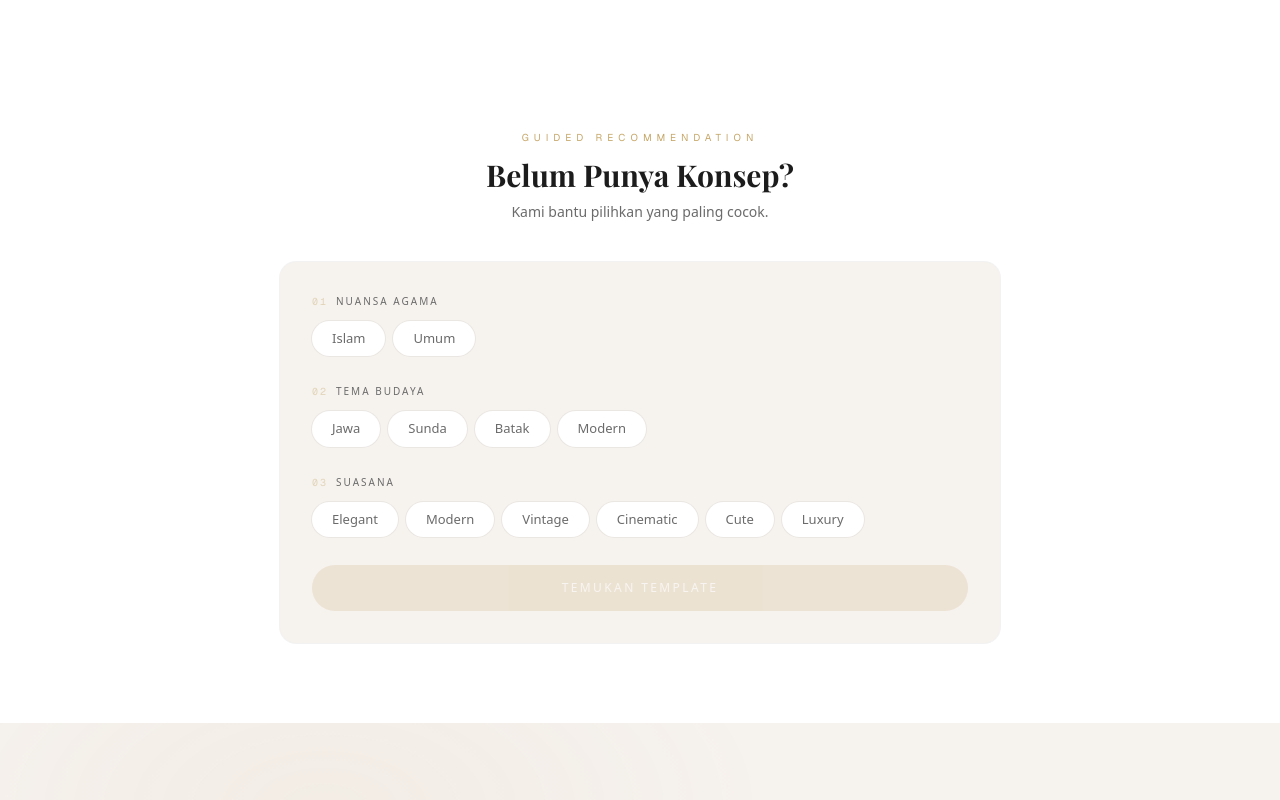
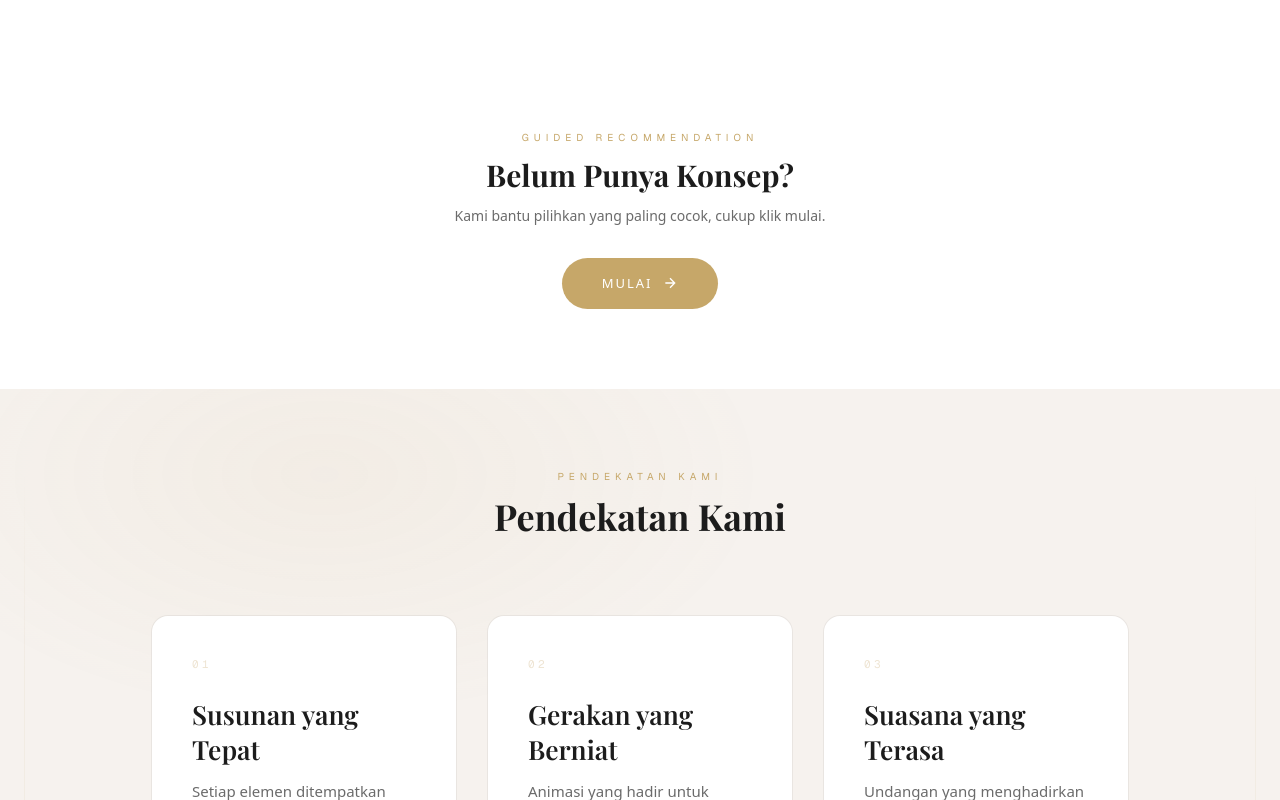
Before and after one commit to anisafitriaalprianti/undangannauka, a Next.js app: page / in a window 1280 px wide. Shown: the part 1660-2460 px from the top of the page. Built offline with nearby package versions, Linux system fonts and the light colour scheme.

Commit message:
feat: AI Finder step-by-step flow — idle/step/result phases

```diff
--- a/src/components/sections/AIFinder.tsx
+++ b/src/components/sections/AIFinder.tsx
@@ -4,40 +4,85 @@ import { motion, AnimatePresence } from 'framer-motion';
 import { useState } from 'react';
 
 const slowEase = [0.16, 1, 0.3, 1];
+const cinematicEase = [0.25, 0.46, 0.45, 0.94];
 
-const tones = ['Islam', 'Umum'];
-const cultures = ['Jawa', 'Sunda', 'Batak', 'Modern'];
-const vibes = ['Elegant', 'Modern', 'Vintage', 'Cinematic', 'Cute', 'Luxury'];
+const steps = [
+  {
+    number: '01',
+    question: 'Kata kata apa yang mau kamu pakai?',
+    options: ['Islam', 'Umum'],
+  },
+  {
+    number: '02',
+    question: 'Tema adat apa yang kamu mau pakai?',
+    options: ['Jawa', 'Sunda', 'Batak', 'Betawi', 'Bali', 'China', 'Jepang', 'Minimal Adat'],
+  },
+  {
+    number: '03',
+    question: 'Vibes apa yang kamu suka?',
+    options: ['Cinematic', 'Modern', 'Vintage', 'Black & White', 'Luxury', 'Mewah', 'Minimalis', 'Romantis'],
+  },
+];
 
 export default function AIFinder() {
-  const [selectedTone, setSelectedTone] = useState<string | null>(null);
-  const [selectedCulture, setSelectedCulture] = useState<string | null>(null);
-  const [selectedVibes, setSelectedVibes] = useState<string | null>(null);
-  const [showResult, setShowResult] = useState(false);
+  const [phase, setPhase] = useState<'idle' | 'step' | 'result'>('idle');
+  const [currentStep, setCurrentStep] = useState(0);
+  const [answers, setAnswers] = useState<(string | null)[]>([null, null, null]);
 
-  const handleFind = () => setShowResult(true);
+  const startFinder = () => {
+    setPhase('step');
+    setCurrentStep(0);
+    setAnswers([null, null, null]);
+  };
+
+  const selectOption = (option: string) => {
+    const newAnswers = [...answers];
+    newAnswers[currentStep] = option;
+    setAnswers(newAnswers);
+  };
+
+  const goNext = () => {
+    if (currentStep < steps.length - 1) {
+      setCurrentStep(currentStep + 1);
+    } else {
+      setPhase('result');
+    }
+  };
+
+  const goBack = () => {
+    if (currentStep > 0) {
+      setCurrentStep(currentStep - 1);
+    }
+  };
 
   const handleReset = () => {
-    setShowResult(false);
-    setTimeout(() => {
-      setSelectedTone(null);
-      setSelectedCulture(null);
-      setSelectedVibes(null);
-    }, 300);
+    setPhase('idle');
+    setCurrentStep(0);
+    setAnswers([null, null, null]);
   };
 
-  const selectionCount = [selectedTone, selectedCulture, selectedVibes].filter(Boolean).length;
+  const currentAnswer = answers[currentStep];
+  const isLastStep = currentStep === steps.length - 1;
 
   return (
     <section id="ai-finder" className="relative py-16 sm:py-20 bg-white">
-      <div className="relative max-w-3xl mx-auto px-4 sm:px-6">
-        {/* Section Header — smaller, helper feel */}
-        <div className="text-center mb-10">
+      <div className="relative max-w-xl mx-auto px-4 sm:px-6">
+        <AnimatePresence mode="wait">
+          {/* ===== IDLE — intro screen ===== */}
+          {phase === 'idle' && (
+            <motion.div
+              key="idle"
+              initial={{ opacity: 0, y: 20 }}
+              animate={{ opacity: 1, y: 0 }}
+              exit={{ opacity: 0, y: -10 }}
+              transition={{ duration: 0.5, ease: slowEase }}
+              className="text-center"
+            >
               <motion.p
                 initial={{ opacity: 0, y: 12 }}
                 whileInView={{ opacity: 1, y: 0 }}
                 viewport={{ once: true, margin: '-60px' }}
-            transition={{ duration: 0.7, ease: slowEase }}
+                transition={{ duration: 0.7, ease: cinematicEase }}
                 className="text-[10px] tracking-[0.5em] uppercase text-[#C6A769] mb-3 font-sans"
               >
                 Guided Recommendation
@@ -47,7 +92,7 @@ export default function AIFinder() {
                 whileInView={{ opacity: 1, y: 0 }}
                 viewport={{ once: true, margin: '-60px' }}
                 transition={{ duration: 0.8, delay: 0.1, ease: slowEase }}
-            className="font-serif text-2xl sm:text-3xl font-bold text-[#1C1C1C] mb-2"
+                className="font-serif text-2xl sm:text-3xl font-bold text-[#1C1C1C] mb-3"
               >
                 Belum Punya Konsep?
               </motion.h2>
@@ -56,116 +101,106 @@ export default function AIFinder() {
                 whileInView={{ opacity: 1 }}
                 viewport={{ once: true }}
                 transition={{ duration: 0.6, delay: 0.2 }}
-            className="text-[14px] text-[#6B6B6B]"
+                className="text-[14px] text-[#6B6B6B] mb-8"
               >
-            Kami bantu pilihkan yang paling cocok.
+                Kami bantu pilihkan yang paling cocok, cukup klik mulai.
               </motion.p>
+              <motion.button
+                initial={{ opacity: 0, y: 12 }}
+                whileInView={{ opacity: 1, y: 0 }}
+                viewport={{ once: true }}
+                transition={{ duration: 0.6, delay: 0.35, ease: slowEase }}
+                onClick={startFinder}
+                className="inline-flex items-center gap-2.5 px-10 py-4 rounded-full bg-[#C6A769] text-white text-[13px] font-medium tracking-[0.15em] uppercase hover:bg-[#D4BA82] transition-all duration-500"
+              >
+                Mulai
+                <svg className="w-4 h-4" fill="none" viewBox="0 0 24 24" stroke="currentColor" strokeWidth="2">
+                  <path d="M5 12h14m-7-7 7 7-7 7" />
+                </svg>
+              </motion.button>
+            </motion.div>
+          )}
+
+          {/* ===== STEP — one question at a time ===== */}
+          {phase === 'step' && (
+            <motion.div
+              key={`step-${currentStep}`}
+              initial={{ opacity: 0, x: 30 }}
+              animate={{ opacity: 1, x: 0 }}
+              exit={{ opacity: 0, x: -30 }}
+              transition={{ duration: 0.4, ease: slowEase }}
+              className="bg-[#F6F2EE] rounded-2xl p-6 sm:p-8 ring-1 ring-black/5"
+            >
+              {/* Progress indicator */}
+              <div className="flex items-center gap-2 mb-8">
+                {steps.map((_, i) => (
+                  <div
+                    key={i}
+                    className={`h-1 rounded-full transition-all duration-500 ${
+                      i === currentStep ? 'w-8 bg-[#C6A769]' : i < currentStep ? 'w-4 bg-[#C6A769]/40' : 'w-4 bg-[#1C1C1C]/8'
+                    }`}
+                  />
+                ))}
               </div>
 
-        {/* Finder Card */}
-        <motion.div
-          initial={{ opacity: 0, y: 20 }}
-          whileInView={{ opacity: 1, y: 0 }}
-          viewport={{ once: true, margin: '-40px' }}
-          transition={{ duration: 0.8, delay: 0.15, ease: slowEase }}
-          className="bg-[#F6F2EE] rounded-2xl p-6 sm:p-8 ring-1 ring-black/5"
-        >
-          <AnimatePresence mode="wait">
-            {!showResult ? (
-              <motion.div
-                key="finder"
-                initial={{ opacity: 0 }}
-                animate={{ opacity: 1 }}
-                exit={{ opacity: 0, y: -10 }}
-                transition={{ duration: 0.3 }}
-                className="space-y-7"
-              >
-                {/* Step 1 */}
-                <div>
-                  <label className="flex items-center gap-2 text-[10px] tracking-[0.2em] uppercase text-[#6B6B6B] mb-3">
-                    <span className="font-mono text-[#C6A769]/40">01</span>
-                    Nuansa Agama
-                  </label>
-                  <div className="flex flex-wrap gap-2">
-                    {tones.map((tone) => (
+              {/* Question */}
+              <div className="mb-6">
+                <span className="font-mono text-[11px] tracking-[0.3em] text-[#C6A769]/40 block mb-2">
+                  {steps[currentStep].number}
+                </span>
+                <h3 className="font-serif text-xl sm:text-2xl font-semibold text-[#1C1C1C] leading-[1.3]">
+                  {steps[currentStep].question}
+                </h3>
+              </div>
+
+              {/* Options */}
+              <div className="flex flex-wrap gap-2.5 mb-8">
+                {steps[currentStep].options.map((option) => (
                   <button
-                        key={tone}
-                        onClick={() => setSelectedTone(selectedTone === tone ? null : tone)}
-                        className={`px-5 py-2 rounded-full text-[13px] transition-all duration-300 ${
-                          selectedTone === tone
+                    key={option}
+                    onClick={() => selectOption(option)}
+                    className={`px-5 py-2.5 rounded-full text-[13px] transition-all duration-300 ${
+                      currentAnswer === option
                         ? 'bg-[#C6A769] text-white shadow-[0_2px_12px_rgba(198,167,105,0.2)]'
                         : 'bg-white text-[#6B6B6B] ring-1 ring-black/5 hover:ring-[#C6A769]/20 hover:text-[#1C1C1C]'
                     }`}
                   >
-                        {tone}
+                    {option}
                   </button>
                 ))}
               </div>
+
+              {/* Navigation */}
+              <div className="flex items-center justify-between">
+                <button
+                  onClick={goBack}
+                  className="text-[11px] tracking-[0.2em] uppercase text-[#999] hover:text-[#1C1C1C] transition-colors duration-300"
+                >
+                  Kembali
+                </button>
+                <button
+                  onClick={goNext}
+                  disabled={!currentAnswer}
+                  className="inline-flex items-center gap-2 px-8 py-3 rounded-full bg-[#C6A769] text-white text-[12px] font-medium tracking-[0.15em] uppercase hover:bg-[#D4BA82] transition-all duration-400 disabled:opacity-20 disabled:cursor-not-allowed disabled:hover:bg-[#C6A769]"
+                >
+                  {isLastStep ? 'Selesai' : 'Lanjut'}
+                  <svg className="w-3.5 h-3.5" fill="none" viewBox="0 0 24 24" stroke="currentColor" strokeWidth="2">
+                    <path d="M5 12h14m-7-7 7 7-7 7" />
+                  </svg>
+                </button>
               </div>
+            </motion.div>
+          )}
 
-                {/* Step 2 */}
-                <div>
-                  <label className="flex items-center gap-2 text-[10px] tracking-[0.2em] uppercase text-[#6B6B6B] mb-3">
-                    <span className="font-mono text-[#C6A769]/40">02</span>
-                    Tema Budaya
-                  </label>
-                  <div className="flex flex-wrap gap-2">
-                    {cultures.map((culture) => (
-                      <button
-                        key={culture}
-                        onClick={() => setSelectedCulture(selectedCulture === culture ? null : culture)}
-                        className={`px-5 py-2 rounded-full text-[13px] transition-all duration-300 ${
-                          selectedCulture === culture
-                            ? 'bg-[#C6A769] text-white shadow-[0_2px_12px_rgba(198,167,105,0.2)]'
-                            : 'bg-white text-[#6B6B6B] ring-1 ring-black/5 hover:ring-[#C6A769]/20 hover:text-[#1C1C1C]'
-                        }`}
-                      >
-                        {culture}
-                      </button>
-                    ))}
-                  </div>
-                </div>
-
-                {/* Step 3 */}
-                <div>
-                  <label className="flex items-center gap-2 text-[10px] tracking-[0.2em] uppercase text-[#6B6B6B] mb-3">
-                    <span className="font-mono text-[#C6A769]/40">03</span>
-                    Suasana
-                  </label>
-                  <div className="flex flex-wrap gap-2">
-                    {vibes.map((vibe) => (
-                      <button
-                        key={vibe}
-                        onClick={() => setSelectedVibes(selectedVibes === vibe ? null : vibe)}
-                        className={`px-5 py-2 rounded-full text-[13px] transition-all duration-300 ${
-                          selectedVibes === vibe
-                            ? 'bg-[#C6A769] text-white shadow-[0_2px_12px_rgba(198,167,105,0.2)]'
-                            : 'bg-white text-[#6B6B6B] ring-1 ring-black/5 hover:ring-[#C6A769]/20 hover:text-[#1C1C1C]'
-                        }`}
-                      >
-                        {vibe}
-                      </button>
-                    ))}
-                  </div>
-                </div>
-
-                {/* Find Button — pill */}
-                <button
-                  onClick={handleFind}
-                  disabled={selectionCount === 0}
-                  className="w-full py-3.5 rounded-full bg-[#C6A769] text-white text-[12px] font-medium tracking-[0.2em] uppercase hover:bg-[#D4BA82] transition-all duration-400 disabled:opacity-20 disabled:cursor-not-allowed disabled:hover:bg-[#C6A769]"
-                >
-                  Temukan Template
-                </button>
-              </motion.div>
-            ) : (
+          {/* ===== RESULT ===== */}
+          {phase === 'result' && (
             <motion.div
               key="result"
-                initial={{ opacity: 0, y: 10 }}
+              initial={{ opacity: 0, y: 20 }}
               animate={{ opacity: 1, y: 0 }}
               exit={{ opacity: 0 }}
               transition={{ duration: 0.5, ease: slowEase }}
-                className="text-center py-8"
+              className="text-center bg-[#F6F2EE] rounded-2xl p-8 sm:p-10 ring-1 ring-black/5"
             >
               <div className="w-14 h-14 mx-auto mb-5 rounded-full bg-[#C6A769]/10 flex items-center justify-center">
                 <svg className="w-6 h-6 text-[#C6A769]" fill="none" viewBox="0 0 24 24" stroke="currentColor" strokeWidth="1.5">
@@ -175,9 +210,19 @@ export default function AIFinder() {
               <h3 className="font-serif text-xl text-[#1C1C1C] mb-2">
                 Kami Punya Rekomendasi
               </h3>
-                <p className="text-[13px] text-[#6B6B6B] leading-[1.7] mb-8 max-w-sm mx-auto">
+              <p className="text-[13px] text-[#6B6B6B] leading-[1.7] mb-4 max-w-sm mx-auto">
                 Berdasarkan pilihanmu, kami sudah menemukan template yang paling cocok. Fitur ini segera hadir.
               </p>
+
+              {/* Selection summary */}
+              <div className="flex items-center justify-center gap-2 mb-6">
+                {answers.filter(Boolean).map((answer, i) => (
+                  <span key={i} className="px-3 py-1 rounded-full text-[11px] bg-[#C6A769]/10 text-[#C6A769]">
+                    {answer}
+                  </span>
+                ))}
+              </div>
+
               <button
                 onClick={handleReset}
                 className="text-[#C6A769]/70 text-[11px] tracking-[0.2em] uppercase hover:text-[#C6A769] transition-colors duration-300"
@@ -187,7 +232,6 @@ export default function AIFinder() {
             </motion.div>
           )}
         </AnimatePresence>
-        </motion.div>
       </div>
     </section>
   );
```
Lines whose indentation alone changed are shown as unchanged.
